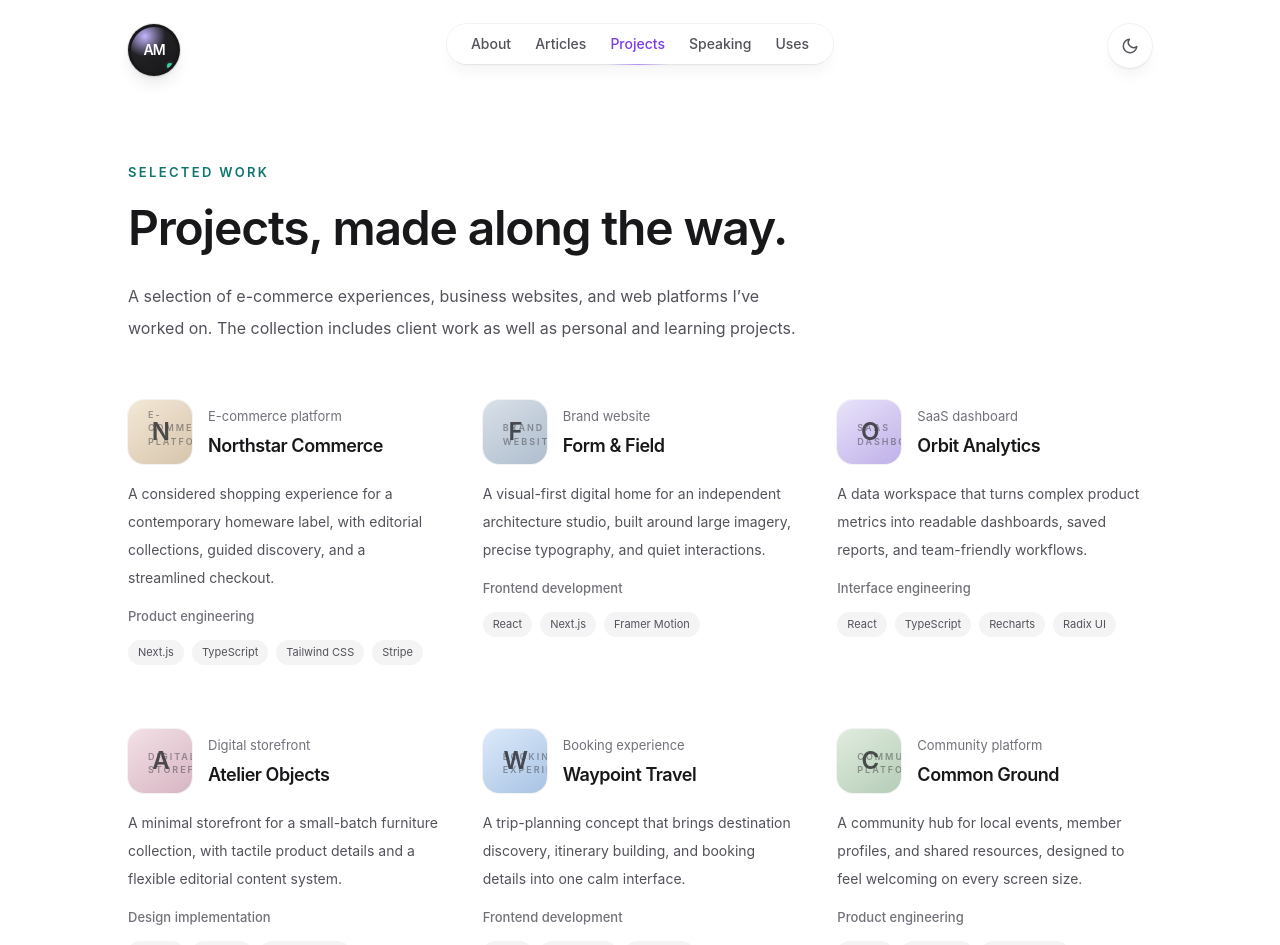
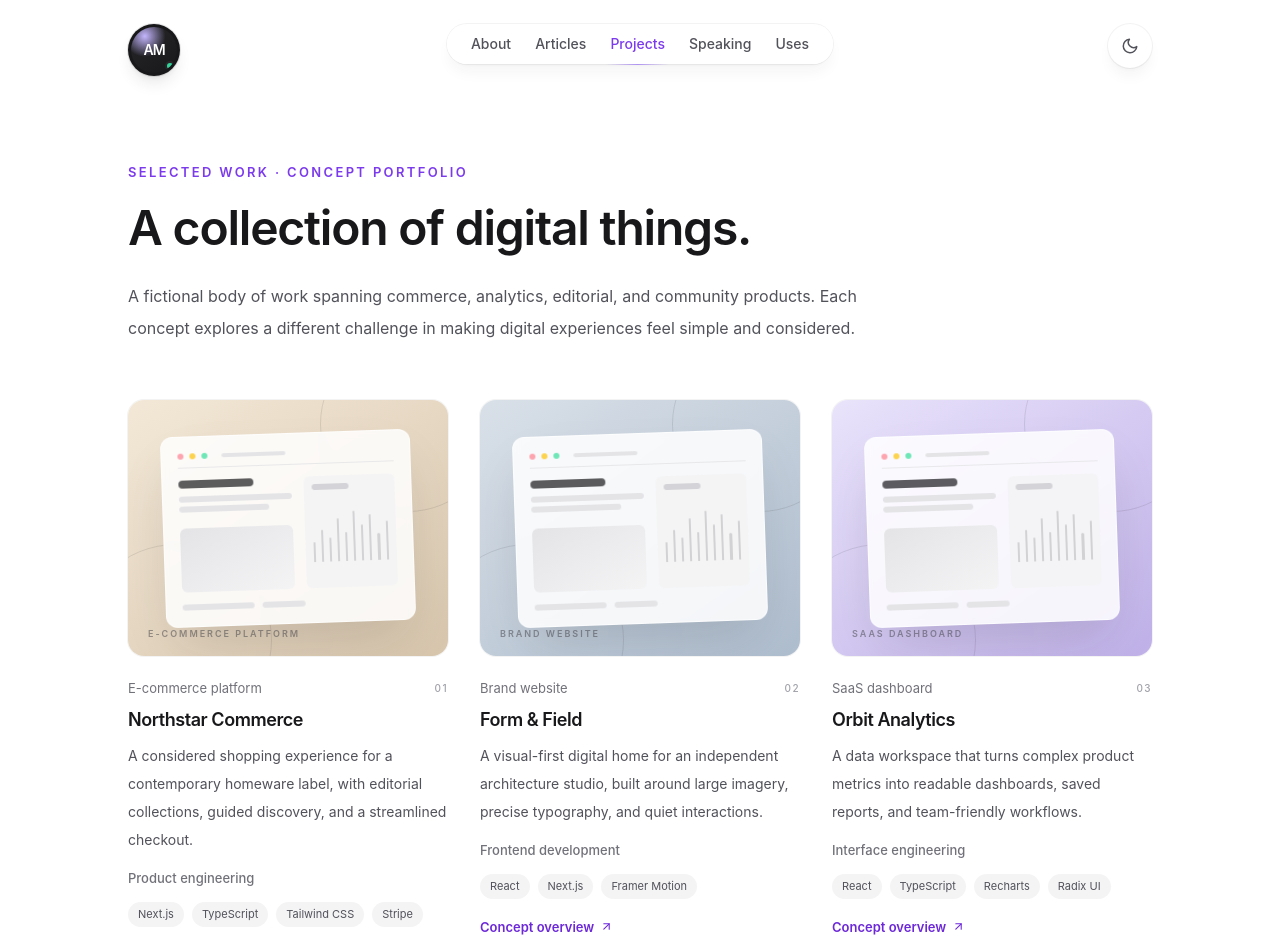
Before and after one commit to Amirsaboor/PersonalWebsite, a Next.js app: page /PersonalWebsite/projects in a window 1280 px wide. Shown: the top 945 px of the page. Built offline with nearby package versions, Linux system fonts and the light colour scheme.

Commit message:
Populate portfolio pages with fictional editorial content

```diff
--- a/src/app/projects/page.js
+++ b/src/app/projects/page.js
@@ -2,53 +2,44 @@ import Link from 'next/link'
 import { Container } from '@/components/Container'
 import { ProjectArtwork } from '@/components/ProjectArtwork'
 import { projects } from '@/data/projects'
-import { FiArrowUpRight, FiGithub } from 'react-icons/fi'
+import { FiArrowUpRight } from 'react-icons/fi'
 
 export const metadata = {
   title: 'Projects',
-  description: 'Selected frontend and web projects by Amir Saboor.',
+  description: 'A fictional collection of frontend and product design case studies.',
 }
 
 export default function ProjectsPage() {
   return (
     <Container className="mt-16 sm:mt-24">
-      <header className="max-w-2xl">
-        <p className="text-xs font-semibold uppercase tracking-[0.18em] text-teal-700 dark:text-teal-400">Selected work</p>
-        <h1 className="mt-4 text-4xl font-semibold tracking-tight text-zinc-900 dark:text-zinc-100 sm:text-5xl">Projects, made along the way.</h1>
-        <p className="mt-6 text-base leading-8 text-zinc-600 dark:text-zinc-400">
-          A selection of e-commerce experiences, business websites, and web platforms I’ve worked on. The collection includes client work as well as personal and learning projects.
-        </p>
+      <header className="max-w-3xl">
+        <p className="text-xs font-semibold uppercase tracking-[0.18em] text-violet-600 dark:text-violet-300">Selected work · Concept portfolio</p>
+        <h1 className="mt-4 text-4xl font-semibold tracking-tight text-zinc-900 dark:text-zinc-100 sm:text-5xl">A collection of digital things.</h1>
+        <p className="mt-6 text-base leading-8 text-zinc-600 dark:text-zinc-400">A fictional body of work spanning commerce, analytics, editorial, and community products. Each concept explores a different challenge in making digital experiences feel simple and considered.</p>
       </header>
 
-      <div className="mt-14 grid gap-x-10 gap-y-12 sm:grid-cols-2 lg:grid-cols-3">
-        {projects.map((project) => (
-          <article key={project.id} className="group min-w-0">
-            <div className="flex items-center gap-4">
-              <div className="h-16 w-16 flex-none overflow-hidden rounded-2xl ring-1 ring-zinc-900/5 dark:ring-white/10">
-                <ProjectArtwork project={project} />
-              </div>
-              <div className="min-w-0">
-                <p className="text-xs text-zinc-500 dark:text-zinc-400">{project.category}</p>
-                <h2 className="mt-1 text-lg font-semibold tracking-tight text-zinc-900 dark:text-zinc-100">{project.name}</h2>
-              </div>
+      <div className="mt-14 grid gap-x-8 gap-y-12 sm:grid-cols-2 lg:grid-cols-3">
+        {projects.map((project, index) => (
+          <article key={project.id} id={project.id} className="group min-w-0">
+            <div className="aspect-[5/4] overflow-hidden rounded-2xl ring-1 ring-zinc-900/5 dark:ring-white/10">
+              <ProjectArtwork project={project} cover />
             </div>
-            <p className="mt-4 text-sm leading-7 text-zinc-600 dark:text-zinc-400">{project.description}</p>
+            <div className="mt-5 flex items-center justify-between gap-3">
+              <p className="text-xs text-zinc-500 dark:text-zinc-400">{project.category}</p>
+              <span className="text-[10px] font-medium uppercase tracking-[0.14em] text-zinc-400">0{index + 1}</span>
+            </div>
+            <h2 className="mt-1.5 text-lg font-semibold tracking-tight text-zinc-900 dark:text-zinc-100">{project.name}</h2>
+            <p className="mt-2 text-sm leading-7 text-zinc-600 dark:text-zinc-400">{project.description}</p>
             <p className="mt-3 text-xs font-medium text-zinc-500 dark:text-zinc-400">{project.role}</p>
-            <div className="mt-3 flex flex-wrap gap-2">
-              {project.stack.map((tag) => (
-                <span key={tag} className="rounded-full bg-zinc-100 px-2.5 py-1 text-[11px] text-zinc-600 dark:bg-zinc-800 dark:text-zinc-300">{tag}</span>
-              ))}
-            </div>
-            <div className="mt-4 flex flex-wrap items-center gap-x-4 gap-y-2 text-xs font-medium">
-              {project.href && <Link href={project.href} target="_blank" rel="noreferrer" className="inline-flex items-center gap-1.5 text-teal-700 transition hover:text-teal-500 dark:text-teal-400 dark:hover:text-teal-300">Visit project <FiArrowUpRight /></Link>}
-              {project.source && <Link href={project.source} target="_blank" rel="noreferrer" className="inline-flex items-center gap-1.5 text-zinc-500 transition hover:text-zinc-900 dark:text-zinc-400 dark:hover:text-zinc-100"><FiGithub /> Source code</Link>}
-            </div>
+            <div className="mt-3 flex flex-wrap gap-2">{project.stack.map((tag) => <span key={tag} className="rounded-full bg-zinc-100 px-2.5 py-1 text-[11px] text-zinc-600 dark:bg-zinc-800 dark:text-zinc-300">{tag}</span>)}</div>
+            <Link href={'/projects#' + project.id} className="mt-4 inline-flex items-center gap-1.5 text-xs font-semibold text-violet-700 transition hover:text-violet-500 dark:text-violet-300 dark:hover:text-violet-200">Concept overview <FiArrowUpRight /></Link>
           </article>
         ))}
       </div>
 
-      <div className="mt-20 border-t border-zinc-200 pt-8 dark:border-zinc-800">
-        <p className="text-sm text-zinc-600 dark:text-zinc-400">Some projects are client or private work, so a public source-code link is not available for every entry.</p>
+      <div className="mt-20 rounded-2xl border border-zinc-200 p-6 dark:border-zinc-800 sm:p-8">
+        <p className="text-xs font-semibold uppercase tracking-[0.18em] text-violet-600 dark:text-violet-300">A note on this collection</p>
+        <p className="mt-3 max-w-3xl text-sm leading-7 text-zinc-600 dark:text-zinc-400">All names, brands, product details, and case studies on this page are fictional content created to demonstrate a complete portfolio layout. They do not represent real clients or commercial products.</p>
       </div>
     </Container>
   )
```
